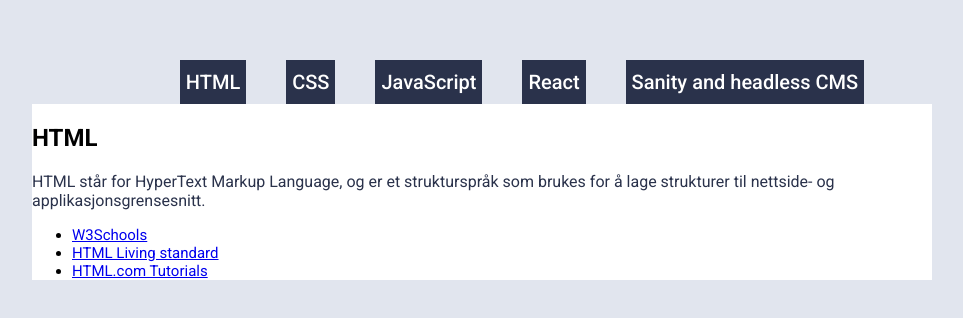
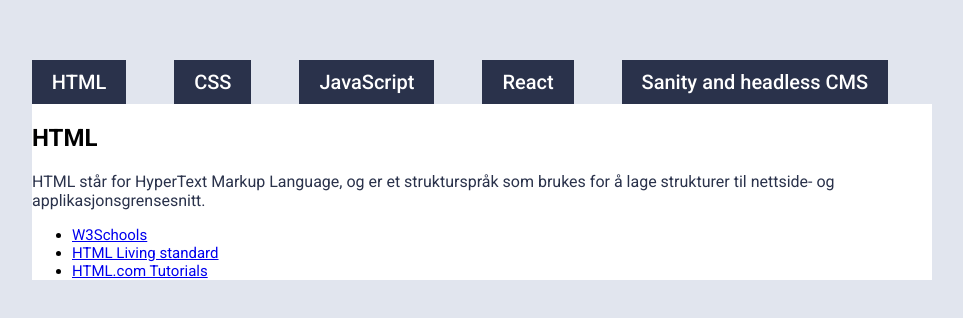
Before and after one commit to jimmyostby/uin25ak1_resource_layout_oestby, a plain HTML site: page index.html in a window 1280 px wide. Shown: the part 238-556 px from the top of the page, without its empty margins (158-1121 px from the left). Drawn offline with Linux system fonts and the light colour scheme.

Commit message:
Lagt til css.
Lagt til css + validert kode i HTML-validator. Fått noen error og må rette opp i noen ting.

```diff
--- a/style.css
+++ b/style.css
@@ -32,8 +32,22 @@ header{
 
 #menu{
     color: var(--white);
-    display: flex;
     justify-content: center;
+    box-sizing: border-box;
+    justify-content: space-between;
+    padding: 0;
+}
+
+#menu button{
+    padding: 20px;
+}
+
+#menu ul{
+    display: inline-block;
+}
+
+#menu ul li{
+    margin-right: 44px;
 }
 
 h2{
@@ -41,9 +55,7 @@ h2{
 }
 
 #menu ul button{
-    display: flex;
     display: inline-block;
-    justify-content: space-between;
     color: var(--white);
     font-family: "Roboto";
     font-weight: 500;
@@ -54,15 +66,15 @@ h2{
     border: 0;
 }
 
+ul{
+    margin-bottom: 0;
+}
+
 ul li a {
     font-family: "Roboto";
     font-size: 15px;
 }
 
-ul{
-    margin-bottom: 0;
-
-}
 
 
 main {
@@ -80,6 +92,7 @@ p{
 
 nav li{
     list-style: none;
+    padding: 0;
 }
 
 a:hover{
```
